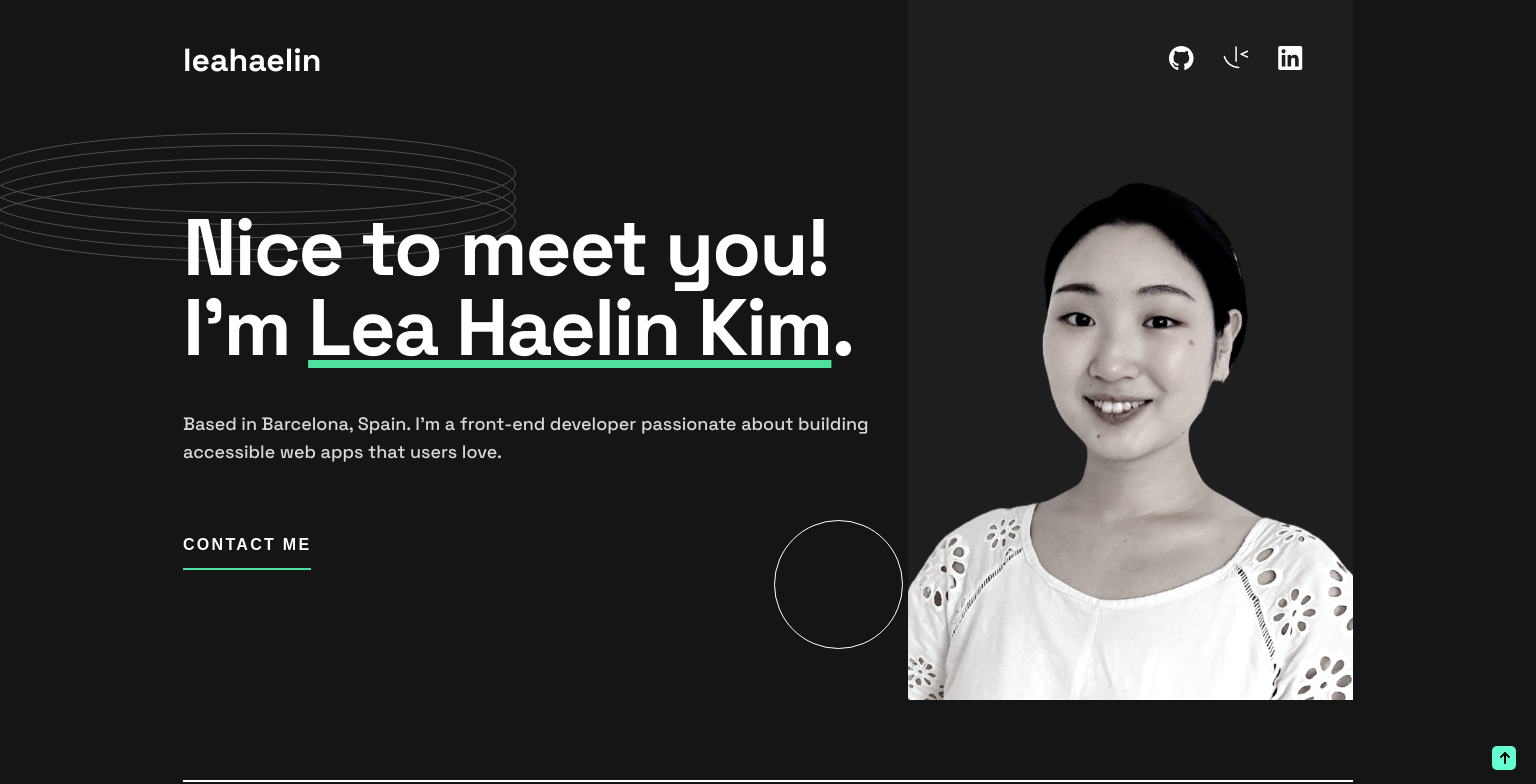
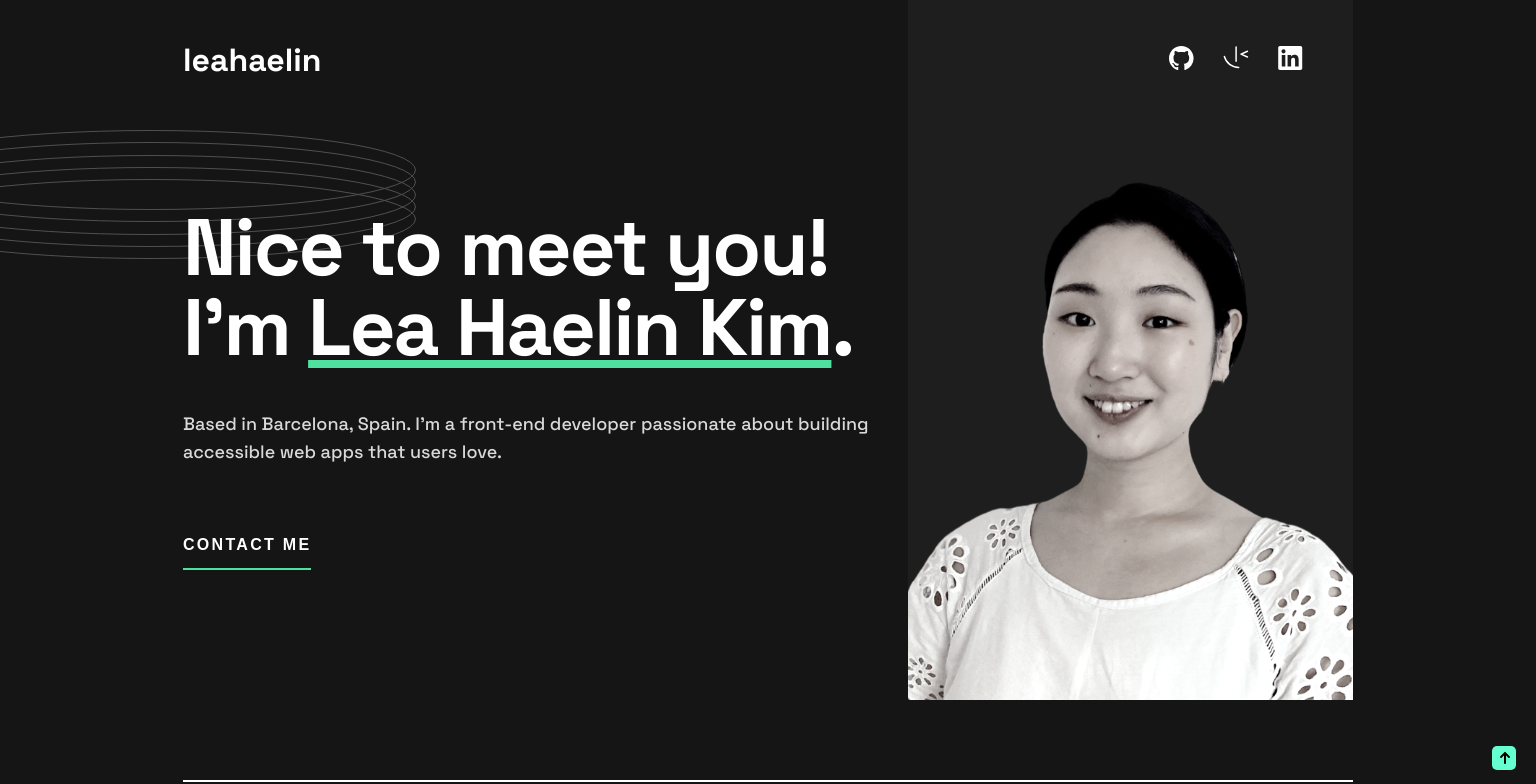
Before and after one commit to LeaHaelin/react-lea-portfolio, a React (Create React App) app: page / in a window 1536 px wide. Shown: the top 784 px of the page. Built offline with nearby package versions, Linux system fonts and the light colour scheme.

Commit message:
refactor styles

```diff
--- a/src/styles/app.css
+++ b/src/styles/app.css
@@ -33,6 +33,11 @@ body {
   right: 20px;
 }
 
+.scroll-up:hover {
+  cursor: pointer;
+  background-color: #7be1b3;
+}
+
 @media (min-width: 768px) {
   body {
     background: no-repeat top 100px right 503px url("../assets/images/pattern-rings.svg"), no-repeat top 400px left 670px url("../assets/images/pattern-circle.svg"), no-repeat top 900px left 570px url("../assets/images/pattern-rings.svg"), no-repeat bottom 180px right 570px url("../assets/images/pattern-rings.svg"), linear-gradient(to top, #242424 0px, #242424 980px, #151515 980px, #151515 100%);
@@ -54,6 +59,11 @@ body {
     min-width: 1440px;
     max-width: 1500px;
     padding: 40px 165px 92px;
+  }
+}
+@media (min-width: 1500px) {
+  body {
+    background: no-repeat top 130px right 1120px url("../assets/images/pattern-rings.svg"), no-repeat top 520px left 1030px url("../assets/images/pattern-circle.svg"), no-repeat top 1000px left 1250px url("../assets/images/pattern-rings.svg"), no-repeat bottom 340px right 1060px url("../assets/images/pattern-rings.svg"), linear-gradient(to top, #242424 0px, #242424 900px, #151515 900px, #151515 100%);
   }
 }
 @font-face {
--- a/src/styles/app.scss
+++ b/src/styles/app.scss
@@ -51,6 +51,11 @@ body {
     right: 20px;
 }
 
+.scroll-up:hover {
+    cursor: pointer;
+    background-color: #7be1b3;
+}
+
 @media(min-width:768px) {
     body {
         background:
@@ -97,6 +102,21 @@ body {
     }
 }
 
+@media(min-width:1500px) {
+    body {
+        background:
+            no-repeat top 130px right 1120px $patternRings,
+            no-repeat top 520px left 1030px $patternCircle,
+            no-repeat top 1000px left 1250px $patternRings,
+            no-repeat bottom 340px right 1060px $patternRings,
+            linear-gradient(to top,
+                $darkGrey 0px,
+                $darkGrey 900px,
+                $black 900px,
+                $black 100%);
+    }
+}
+
 @font-face {
     font-family: "Space Grotesk";
     src: url(../assets/fonts/SpaceGrotesk-VariableFont_wght.ttf);
```
Also changed, not shown: 1 other file (tests, documents, lock files or other folders).
